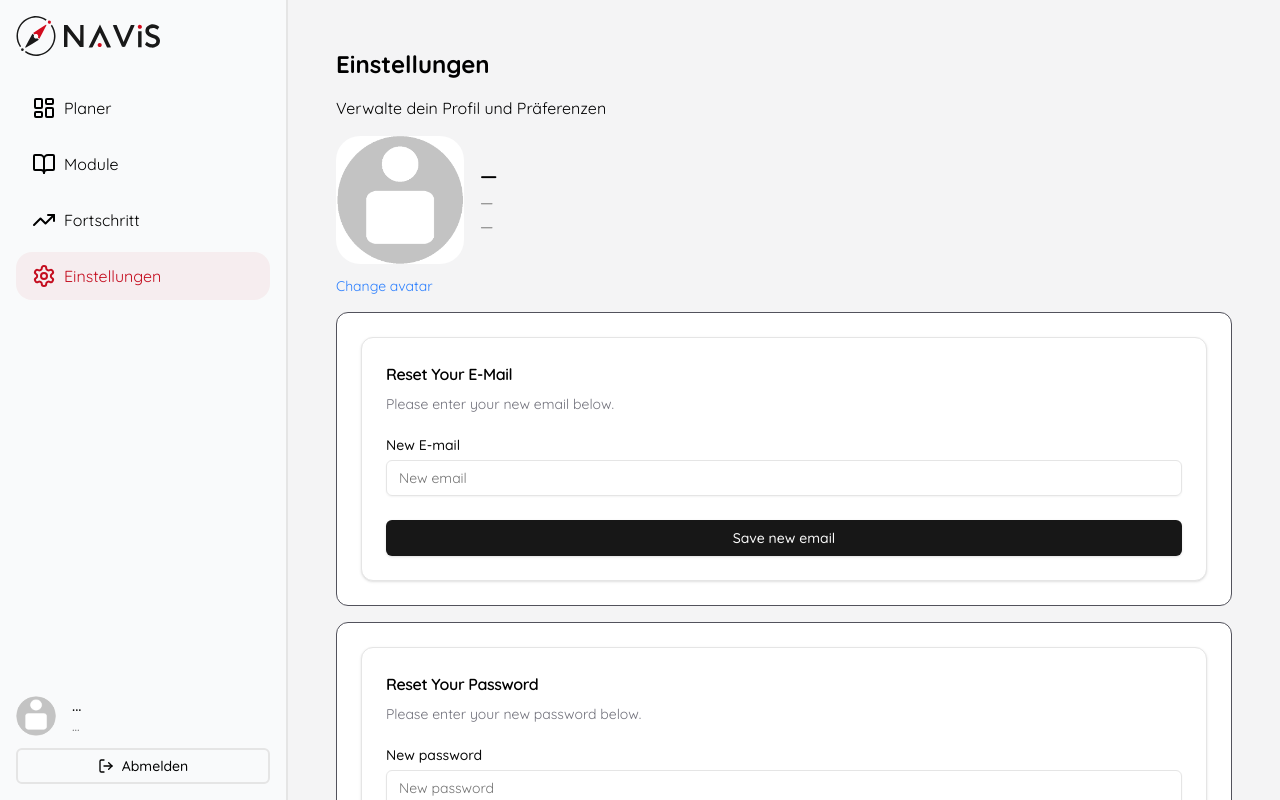
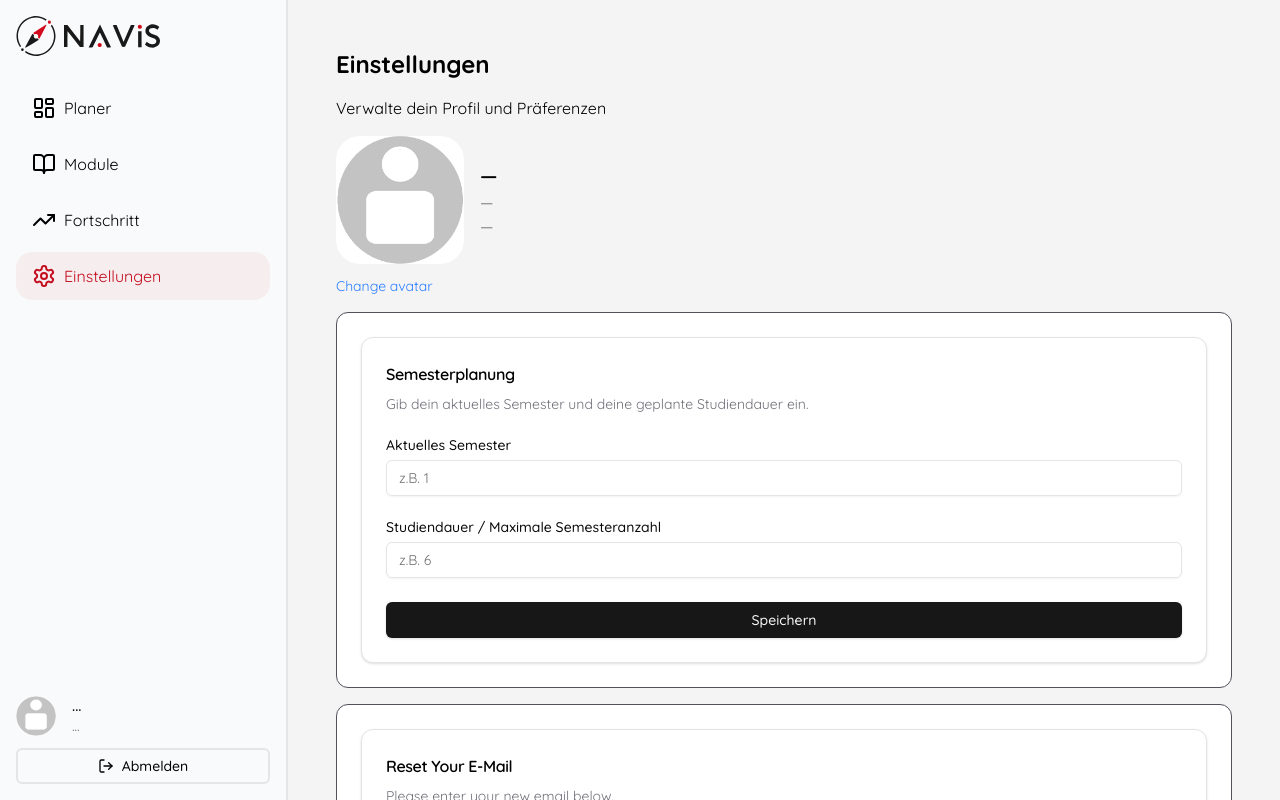
Before and after one commit to TuBerlin-Projekt-Medienerstellung/StudiKompass, a Next.js app: page /protected/settings in a window 1280 px wide. Shown: the top 800 px of the page. Built offline with nearby package versions, Linux system fonts and the light colour scheme; no server answers.

Commit message:
feat(settings): Semesterplanung Formular mit Supabase-Anbindung

```diff
--- a/app/protected/settings/page.tsx
+++ b/app/protected/settings/page.tsx
@@ -3,6 +3,7 @@ import Studiengang from "@/components/studiengangwahl"
 import { UpdatePasswordForm } from "@/components/update-password-form"
 import DeleteAccount from "@/components/delete-acc-button"
 import { UpdateEmailForm } from "@/components/update-email-form"
+import { UpdateSemesterForm } from "@/components/update-semester-form";
 import Link from "next/link";
 
 
@@ -14,6 +15,7 @@ export default function SettingsPage() {
                 <p>Verwalte dein Profil und Präferenzen</p>
                 <SettingsClient />
                 <Studiengang />
+                <UpdateSemesterForm />
                 <UpdateEmailForm />
                 <UpdatePasswordForm />
                 <DeleteAccount />
--- /dev/null
+++ b/components/update-semester-form.tsx
@@ -0,0 +1,167 @@
+"use client";
+
+import { cn } from "@/lib/utils";
+import { createClient } from "@/lib/supabase/client";
+import { Button } from "@/components/ui/button";
+import {
+    Card,
+    CardContent,
+    CardDescription,
+    CardHeader,
+    CardTitle,
+} from "@/components/ui/card";
+import { Input } from "@/components/ui/input";
+import { Label } from "@/components/ui/label";
+import React, { useState, useEffect } from "react";
+
+export function UpdateSemesterForm({
+    className,
+    ...props
+}: React.ComponentPropsWithoutRef<"div">) {
+    const [currentSemester, setCurrentSemester] = useState<string>("");
+    const [maxSemester, setMaxSemester] = useState<string>("");
+    const [error, setError] = useState<string | null>(null);
+    const [isLoading, setIsLoading] = useState(false);
+    const [isSuccess, setIsSuccess] = useState(false);
+    const [isLoadingData, setIsLoadingData] = useState(true);
+
+    // Beim Laden: gespeicherte Werte aus Supabase holen
+    useEffect(() => {
+        async function ladeSemester() {
+            try {
+                const supabase = createClient();
+                const { data: { user } } = await supabase.auth.getUser();
+                if (!user) return;
+
+                const { data } = await supabase
+                    .from("profiles")
+                    .select("current_semester, max_semester")
+                    .eq("id", user.id)
+                    .single();
+
+                if (data?.current_semester) setCurrentSemester(String(data.current_semester));
+                if (data?.max_semester) setMaxSemester(String(data.max_semester));
+            } catch (e) {
+                console.error("Fehler beim Laden der Semesterdaten:", e);
+            } finally {
+                setIsLoadingData(false);   // ← läuft IMMER, egal ob Erfolg, kein User, oder Fehler
+            }
+        }
+        ladeSemester();
+    }, []);
+
+    function validiereEingabe(): boolean {
+        const current = Number(currentSemester);
+        const max = Number(maxSemester);
+
+        if (!currentSemester || !maxSemester) {
+            setError("Bitte beide Felder ausfüllen.");
+            return false;
+        }
+        if (!Number.isInteger(current) || !Number.isInteger(max)) {
+            setError("Bitte nur ganze Zahlen eingeben.");
+            return false;
+        }
+        if (current < 1 || max < 1) {
+            setError("Semesterzahlen müssen mindestens 1 sein.");
+            return false;
+        }
+        if (current > max) {
+            setError("Das aktuelle Semester kann nicht größer als das maximale sein.");
+            return false;
+        }
+        if (max > 20) {
+            setError("Das maximale Semester darf nicht größer als 20 sein.");
+            return false;
+        }
+        return true;
+    }
+
+    async function handleSpeichern(e: React.FormEvent) {
+        e.preventDefault();
+        setError(null);
+        setIsSuccess(false);
+
+        if (!validiereEingabe()) return;
+
+        setIsLoading(true);
+        try {
+            const supabase = createClient();
+            const { data: { user } } = await supabase.auth.getUser();
+            if (!user) throw new Error("Nicht eingeloggt.");
+
+            const { error } = await supabase
+                .from("profiles")
+                .update({
+                    current_semester: Number(currentSemester),
+                    max_semester: Number(maxSemester),
+                })
+                .eq("id", user.id);
+
+            if (error) throw error;
+            setIsSuccess(true);
+        } catch (error: unknown) {
+            setError(error instanceof Error ? error.message : "Ein Fehler ist aufgetreten.");
+        } finally {
+            setIsLoading(false);
+        }
+    }
+
+    return (
+        <div className={cn("bg-white dark:bg-zinc-900 border border-zinc-600 dark:border-zinc-800 p-6 rounded-xl", className)} {...props}>
+            <Card>
+                <CardHeader>
+                    <CardTitle className="text-base font-semibold text-black mb-2">
+                        Semesterplanung
+                    </CardTitle>
+                    <CardDescription className="text-zinc-500">
+                        Gib dein aktuelles Semester und deine geplante Studiendauer ein.
+                    </CardDescription>
+                </CardHeader>
+                <CardContent>
+                    {isLoadingData ? (
+                        <p className="text-sm text-zinc-500">wird geladen ...</p>
+                    ) : (
+                        <form onSubmit={handleSpeichern}>
+                            <div className="flex flex-col gap-6">
+                                <div className="grid gap-2">
+                                    <Label htmlFor="current_semester">Aktuelles Semester</Label>
+                                    <Input
+                                        id="current_semester"
+                                        type="number"
+                                        placeholder="z.B. 1"
+                                        min={1}
+                                        max={20}
+                                        value={currentSemester}
+                                        onChange={(e) => setCurrentSemester(e.target.value)}
+                                    />
+                                </div>
+                                <div className="grid gap-2">
+                                    <Label htmlFor="max_semester">Studiendauer / Maximale Semesteranzahl</Label>
+                                    <Input
+                                        id="max_semester"
+                                        type="number"
+                                        placeholder="z.B. 6"
+                                        min={1}
+                                        max={20}
+                                        value={maxSemester}
+                                        onChange={(e) => setMaxSemester(e.target.value)}
+                                    />
+                                </div>
+                                {error && <p className="text-sm text-red-500">{error}</p>}
+                                {isSuccess && (
+                                    <p className="text-sm text-green-500">
+                                        Erfolgreich gespeichert! ✓
+                                    </p>
+                                )}
+                                <Button type="submit" className="w-full" disabled={isLoading}>
+                                    {isLoading ? "Wird gespeichert..." : "Speichern"}
+                                </Button>
+                            </div>
+                        </form>
+                    )}
+                </CardContent>
+            </Card>
+        </div>
+    );
+}
```
